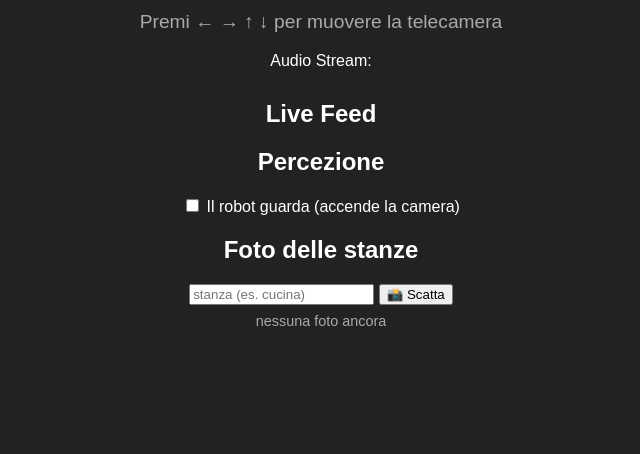
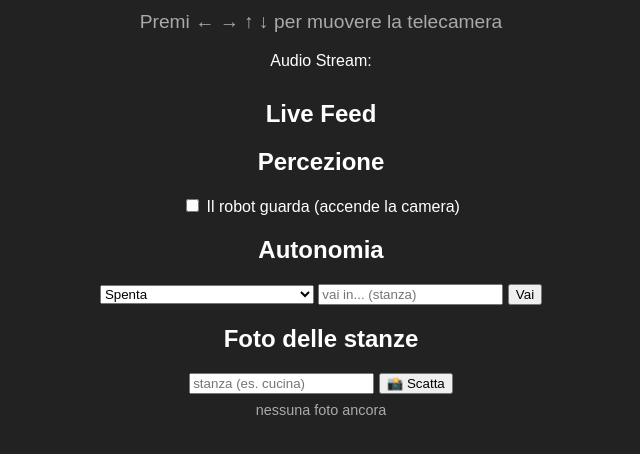
Before and after one commit to Mirkotorrisi/macchinina-brain, a Flask app: page / in a window 1280 px wide. Shown: the part 264-718 px from the top of the page, without its empty margins (319-959 px from the left). Run offline with Flask 3, Linux system fonts and the light colour scheme; data that the repository does not hold is empty; some libraries are stand-ins or nearby versions.

Commit message:
feat: Passo 5 - controlli autonomia nella UI (modo, obiettivo, log)
Co-Authored-By: Claude Sonnet 5.5 <noreply@anthropic.com>

```diff
--- a/app.py
+++ b/app.py
@@ -34,6 +34,7 @@ AUDIO_CONNECTIONS = {}
 def on_mqtt_connect(client, userdata, flags, reason_code, properties=None):
     # le sottoscrizioni vanno rifatte a ogni riconnessione al broker
     client.subscribe("robot/perception")
+    client.subscribe("robot/autonomy/log")
 
 
 mqtt_client.on_connect = on_mqtt_connect
@@ -112,6 +113,18 @@ def handle_video_off():
 def handle_perception_toggle(data):
     mqtt_client.publish("robot/perception/control", "ON" if data.get('on') else "OFF")
 
+# Autonomia: modo (OFF/DRYRUN/ON, "ON" va rinnovato ogni 10 s o il Pi si spegne da solo) e obiettivo
+@socketio.on('autonomy_mode')
+def handle_autonomy_mode(data):
+    mode = data.get('mode') if isinstance(data, dict) else None
+    if mode in ("OFF", "DRYRUN", "ON"):
+        mqtt_client.publish("robot/autonomy/control", mode, qos=1)
+
+@socketio.on('autonomy_goal')
+def handle_autonomy_goal(data):
+    room = data.get('room', '') if isinstance(data, dict) else ''
+    mqtt_client.publish("robot/goal", re.sub(r"[^a-z0-9_-]+", "-", str(room).strip().lower())[:30], qos=1)
+
 # Nel file app.py del Mac
 @socketio.on('client_audio')
 def handle_client_audio(data):
@@ -142,6 +155,8 @@ def handle_mqtt_message(client, userdata, message):
         socketio.emit('robot_audio', {'data': message.payload.decode()})
     elif message.topic == "robot/perception":
         socketio.emit('perception', json.loads(message.payload.decode()))
+    elif message.topic == "robot/autonomy/log":
+        socketio.emit('autonomy_log', json.loads(message.payload.decode()))
     elif message.topic == "robot/speech":
         # Invia la trascrizione di Whisper al browser
         socketio.emit('speech_transcript', {'text': message.payload.decode()})
--- a/templates/index.html
+++ b/templates/index.html
@@ -36,6 +36,18 @@
     <h2>Percezione</h2>
     <label><input type="checkbox" id="perception-toggle"> Il robot guarda (accende la camera)</label>
     <div id="perception-text" style="color:#aaa; margin-top:8px;"></div>
+    </div>
+
+    <div style="margin-top: 20px;">
+    <h2>Autonomia</h2>
+    <select id="autonomy-mode">
+        <option value="OFF">Spenta</option>
+        <option value="DRYRUN">Prova (decide ma non si muove)</option>
+        <option value="ON">Accesa (si muove da sola!)</option>
+    </select>
+    <input id="autonomy-goal" list="room-labels" placeholder="vai in... (stanza)" autocomplete="off">
+    <button id="autonomy-go">Vai</button>
+    <div id="autonomy-log" style="color:#aaa; margin-top:8px;"></div>
     </div>
 
     <div style="margin-top: 20px;">
@@ -92,6 +104,24 @@
             if (!percToggle.checked) return;
             const room = p.room ? `📍 ${p.room} (${p.margin})` : '📍 stanza non sicura';
             percText.innerText = `${room} · 👁️ ${p.text}`;
+        });
+
+        // Autonomia: "ON" si rinnova ogni 10 s finché la pagina è visibile; senza rinnovo il Pi si spegne da solo
+        const autoMode = document.getElementById('autonomy-mode');
+        const autoLog = document.getElementById('autonomy-log');
+        let autoBeat = null;
+        function setAutonomy(mode) {
+            autoMode.value = mode;
+            socket.emit('autonomy_mode', {mode});
+            clearInterval(autoBeat); autoBeat = null;
+            if (mode === 'ON') autoBeat = setInterval(() => socket.emit('autonomy_mode', {mode: 'ON'}), 10000);
+        }
+        autoMode.addEventListener('change', () => setAutonomy(autoMode.value));
+        document.addEventListener('visibilitychange', () => { if (document.hidden && autoMode.value !== 'OFF') setAutonomy('OFF'); });
+        document.getElementById('autonomy-go').addEventListener('click', () => socket.emit('autonomy_goal', {room: document.getElementById('autonomy-goal').value}));
+        socket.on('autonomy_log', (m) => {
+            if (m.event === 'override' || m.event === 'spenta') { autoMode.value = 'OFF'; clearInterval(autoBeat); autoBeat = null; }
+            autoLog.innerText = `[${m.mode || ''}] ${m.event}: ${m.why}` + (m.room ? ` · 📍 ${m.room}` : '');
         });
 
         // Raccolta foto delle stanze (salvate sul Mac in data/rooms/<stanza>/)
```
